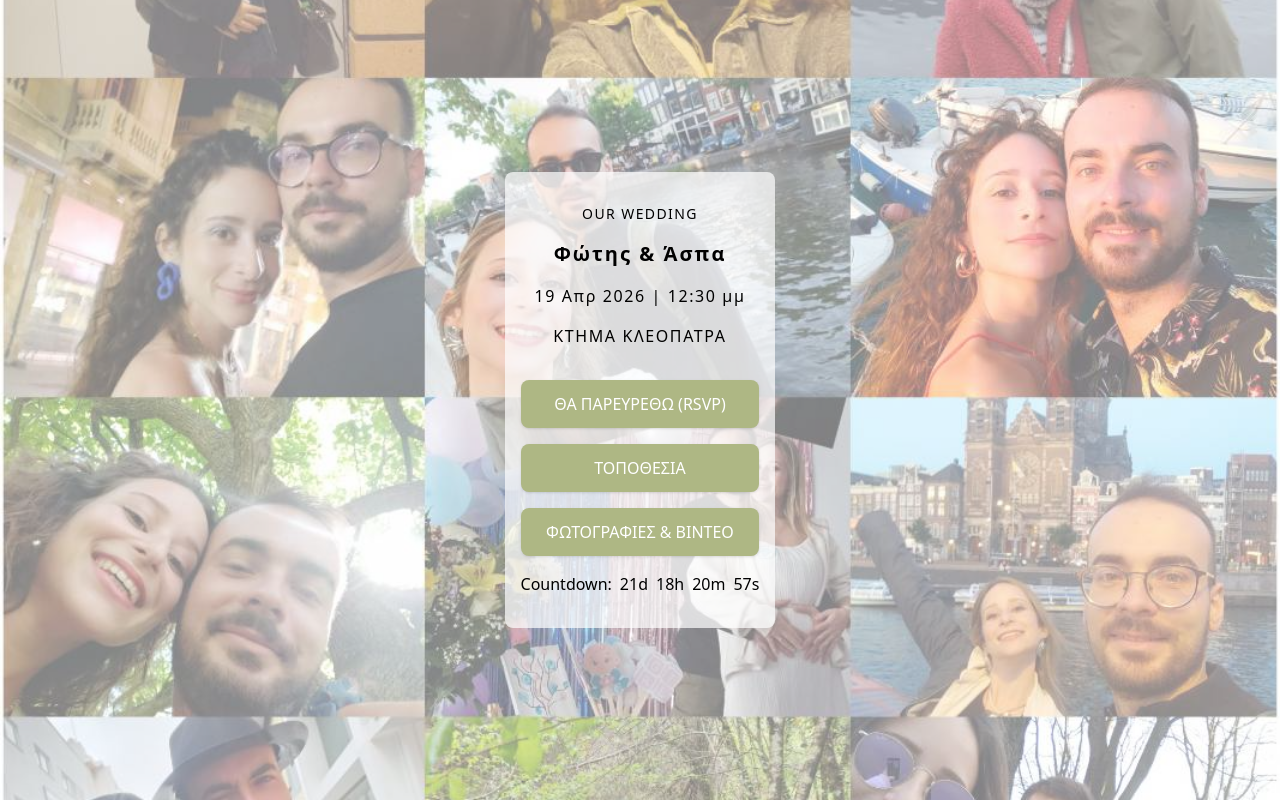
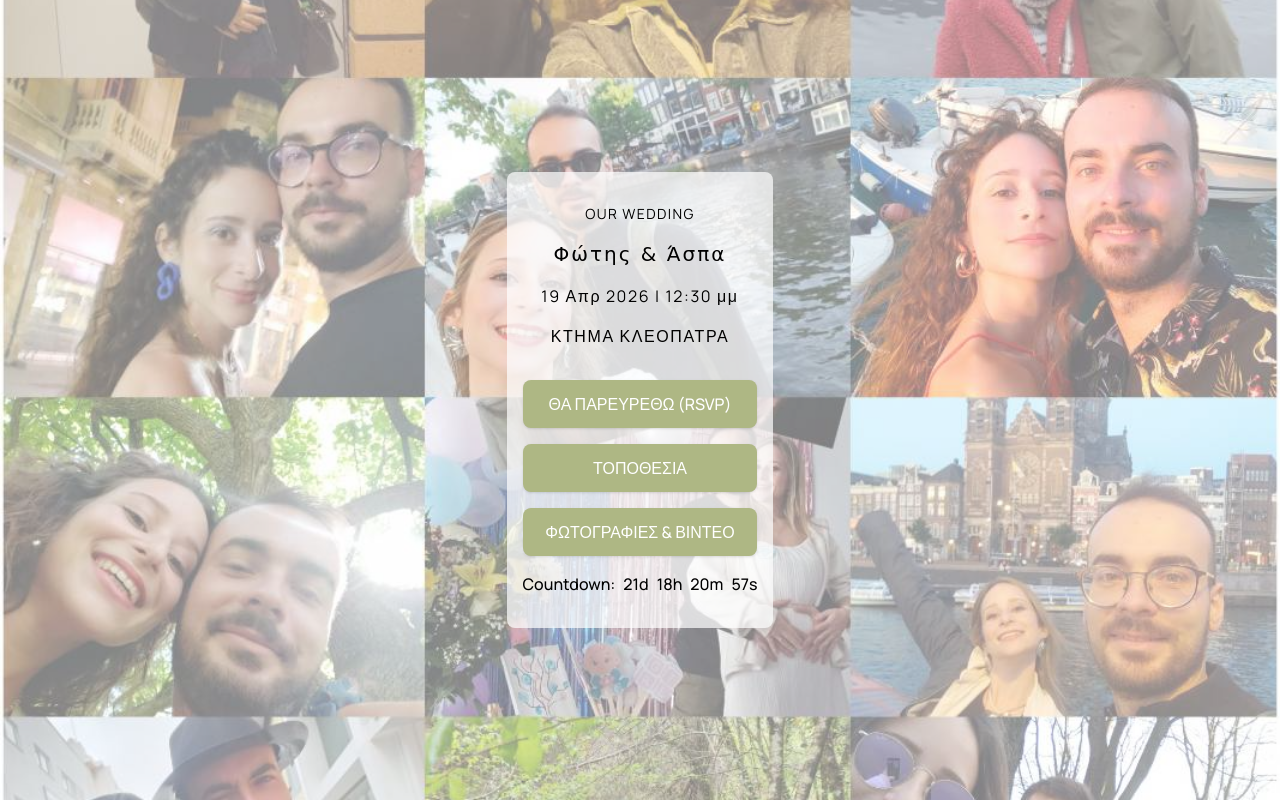
Before and after one commit to fotistsiou/fotis-aspa-wedding, a plain HTML site: page index.html in a window 1280 px wide. Drawn offline with nearby package versions, Linux system fonts and the light colour scheme.

Commit message:
add content

```diff
--- a/index.html
+++ b/index.html
@@ -11,11 +11,18 @@
     <!-- Tailwind CDN -->
     <script src="https://cdn.tailwindcss.com"></script>
 
+    <!-- Fonts -->
+    <link href="https://fonts.googleapis.com/css2?family=Manrope:wght@300;400;500;600&family=Noto+Serif+Display:wght@400;500;600&display=swap" rel="stylesheet">
+
     <!-- Tailwind Custom Colors -->
     <script>
       tailwind.config = {
         theme: {
           extend: {
+            fontFamily: {
+              body: ['Manrope', 'sans-serif'],
+              wedding: ['Great Vibes', 'cursive']
+            },
             colors: {
               weddingButton: '#AEB784',
               weddingButtonHover: '#9DA46F',
@@ -42,38 +49,21 @@
     </style>
 </head>
 
-<body class="text-weddingText">
-
+<body class="text-weddingText font-body">
     <!-- FIXED BACKGROUND -->
     <div class="bg-layer"></div>
 
     <div class="min-h-screen py-8 flex flex-col items-center justify-center mx-auto max-w-lg md:max-w-md w-full">
-
-        <!-- HEADER DECORATION -->
-        <!-- <img
-            class="w-auto h-20 md:h-24 object-contain mt-4"
-            src="images/header.png"
-            alt="header"
-        /> -->
-
-        <!-- HERO -->
         <section class="w-[80%] lg:w-fit flex flex-col items-center justify-center gap-4 text-center px-4 bg-white bg-opacity-70 rounded-lg py-8">
 
             <p class="tracking-widest text-sm text-weddingText">OUR WEDDING</p>
 
-            <!-- <img
-                src="images/logo.png"
-                alt="Fotis & Aspa"
-                class="w-64 md:w-80 mb-4"
-            /> -->
-
-            <p class="tracking-widest text-xl font-bold text-weddingText">Φώτης & Άσπα</p>
+            <p class="tracking-widest text-xl text-weddingText font-medium font-wedding">Φώτης & Άσπα</p>
 
             <p class="tracking-widest text-md text-weddingText">19 Απρ 2026 | 12:30 μμ</p>
 
-            <p class="tracking-widest text-md mb-4 text-weddingText">ΚΤΗΜΑ ΚΛΕΟΠΑΤΡΑ</p>
+            <p class="tracking-widest text-md mb-4 text-weddingText font_regular">ΚΤΗΜΑ ΚΛΕΟΠΑΤΡΑ</p>
 
-            <!-- BUTTONS -->
             <div class="flex flex-col gap-4 w-full max-w-md">
                 <a
                     class="w-full py-3 rounded-lg font-medium shadow bg-weddingButton text-white hover:bg-weddingButtonHover transition"
@@ -124,13 +114,6 @@
                 <p class="ml-2"><span x-text="seconds"></span>s</p>
             </div>
         </section>
-
-        <!-- FOOTER DECORATION -->
-        <!-- <img
-            class="w-auto h-20 md:h-24 object-contain mb-4"
-            src="images/footer.png"
-            alt="footer"
-        /> -->
     </div>
 </body>
 </html>
```
